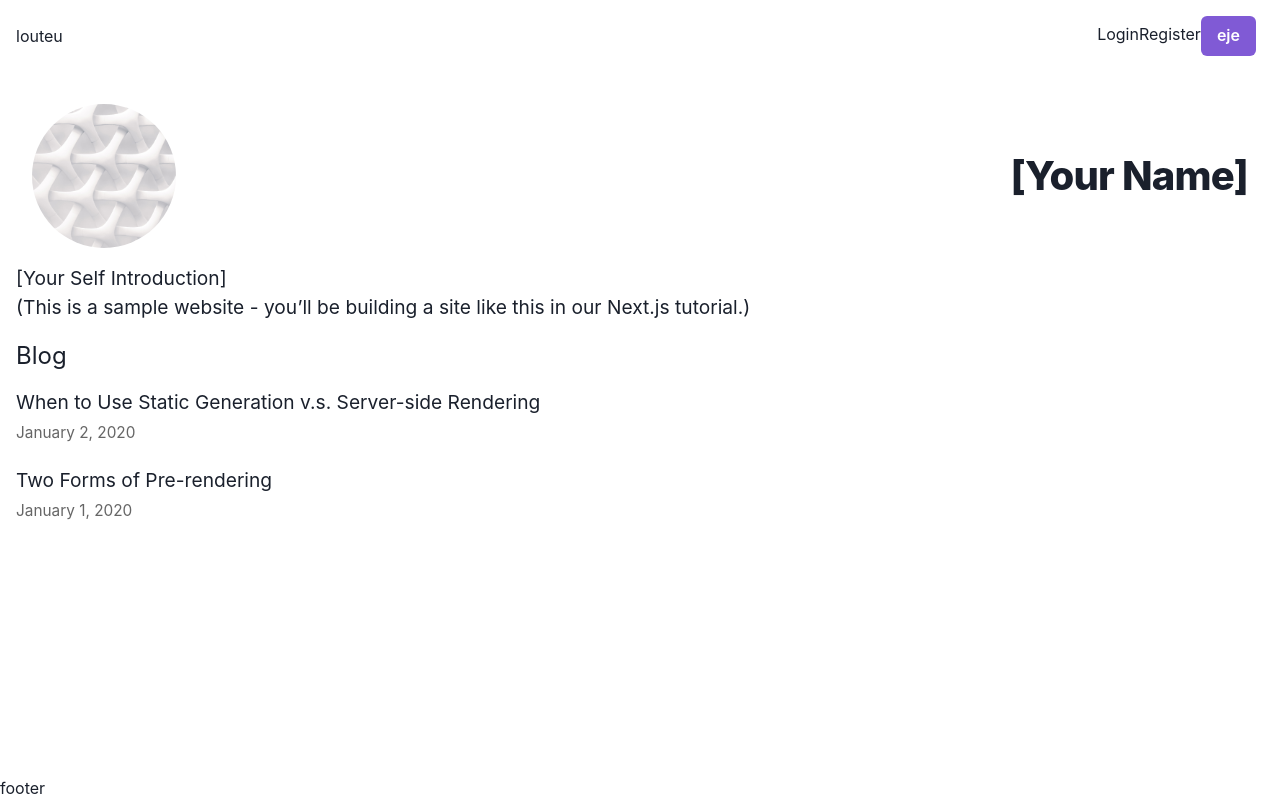
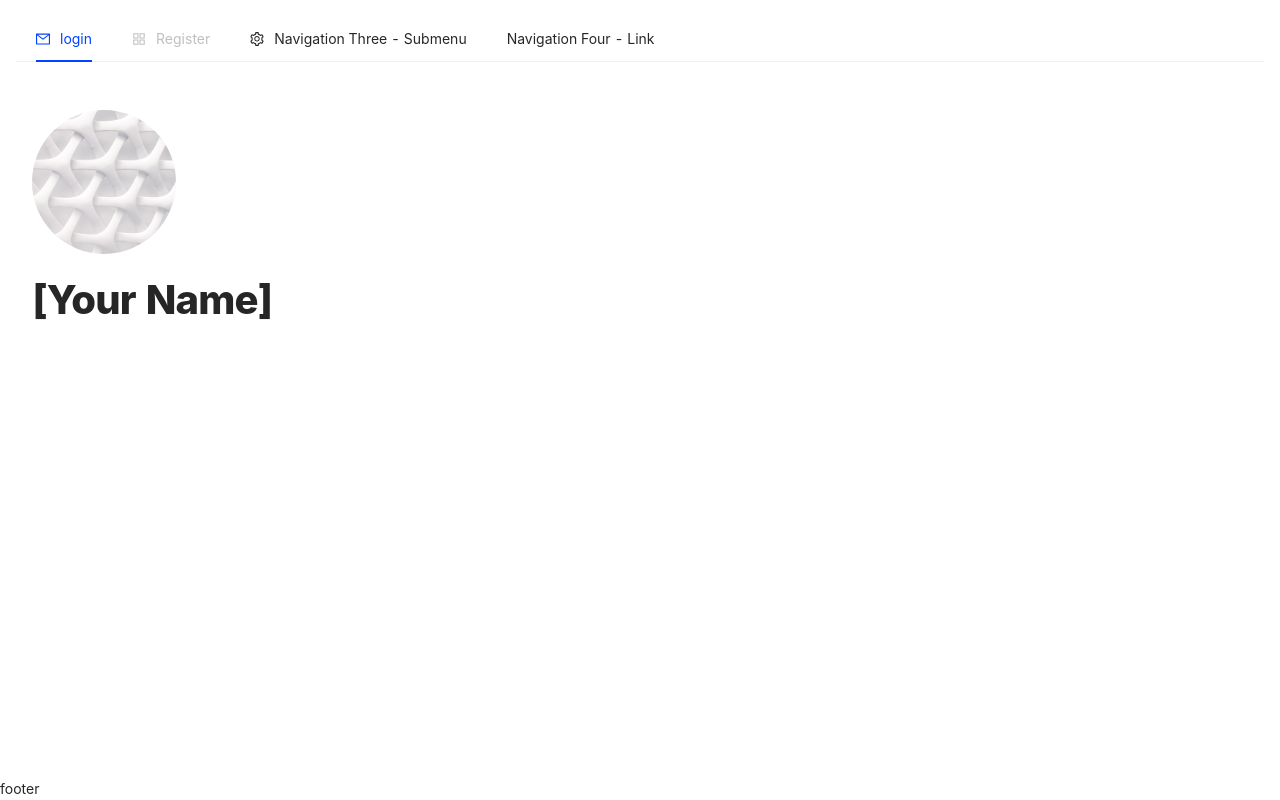
Before and after one commit to DaniCastel/louteu, a Next.js app: page / in a window 1280 px wide. Built offline with nearby package versions, Linux system fonts and the light colour scheme; a small style sheet from the web is missing.

Commit message:
ant design with variables

```diff
--- /dev/null
+++ b/babelrc.js
@@ -0,0 +1,4 @@
+module.exports = {
+  presets: [["next/babel"]],
+  plugins: [["import", { libraryName: "antd", style: true }]],
+};
--- a/components/layout/layout.module.scss
+++ b/components/layout/layout.module.scss
@@ -4,9 +4,6 @@
 }
 
 .header {
-  display: flex;
-  align-items: center;
-  justify-content: space-between;
   background-color: white;
   padding: 1rem;
 }
--- a/components/layout/layout.tsx
+++ b/components/layout/layout.tsx
@@ -1,26 +1,22 @@
+import { useState } from "react";
 import Head from "next/head";
 import Image from "next/image";
 import Link from "next/link";
-import { Box } from "@chakra-ui/react";
 import Router from "next/router";
+
+import { Menu, Button } from "antd";
+import {
+  MailOutlined,
+  AppstoreOutlined,
+  SettingOutlined,
+} from "@ant-design/icons";
+
 import NProgress from "nprogress";
 
 import styles from "./layout.module.scss";
 import utilStyles from "../styles/utils.module.scss";
 
-import {
-  Menu,
-  MenuButton,
-  MenuList,
-  MenuItem,
-  MenuItemOption,
-  MenuGroup,
-  MenuOptionGroup,
-  MenuIcon,
-  MenuCommand,
-  MenuDivider,
-  Button,
-} from "@chakra-ui/react";
+const { SubMenu } = Menu;
 
 let timer: ReturnType<typeof setTimeout>;
 let state: string;
@@ -66,8 +62,17 @@ export default function Layout({
   children: React.ReactNode;
   home?: boolean;
 }) {
+  const [state, setState] = useState({
+    current: "mail",
+  });
+
+  const handleClick = (e: { key: any }) => {
+    console.log("click ", e);
+    setState({ current: e.key });
+  };
+
   return (
-    <Box className={styles.container}>
+    <div className={styles.container}>
       <Head>
         <link rel="icon" href="/favicon.ico" />
         <meta
@@ -88,35 +93,48 @@ export default function Layout({
         />
       </Head>
       <header className={styles.header}>
-        louteu
-        <div>
+        <Menu
+          onClick={handleClick}
+          selectedKeys={[state.current]}
+          mode="horizontal"
+        >
+          <Menu.Item key="mail" icon={<MailOutlined />}>
             <Link href={"/login"}>
-            <a>Login</a>
+              <a>login</a>
             </Link>
+          </Menu.Item>
+          <Menu.Item key="app" disabled icon={<AppstoreOutlined />}>
             <Link href={"/register"}>
               <a>Register</a>
             </Link>
-          <Button as={Button} mr={2}>
-            eje
-          </Button>
-          <Menu isLazy>
-            {/* <MenuButton as={Button}>Profile</MenuButton> */}
-            <MenuList id="1">
-              <MenuGroup title="Profile">
-                <MenuItem>My Account</MenuItem>
-                <MenuItem>Payments </MenuItem>
-              </MenuGroup>
-              <MenuDivider />
-              <MenuGroup title="Help">
-                <MenuItem>Docs</MenuItem>
-                <MenuItem>FAQ</MenuItem>
-              </MenuGroup>
-            </MenuList>
+          </Menu.Item>
+          <SubMenu
+            key="SubMenu"
+            icon={<SettingOutlined />}
+            title="Navigation Three - Submenu"
+          >
+            <Menu.ItemGroup title="Item 1">
+              <Menu.Item key="setting:1">Option 1</Menu.Item>
+              <Menu.Item key="setting:2">Option 2</Menu.Item>
+            </Menu.ItemGroup>
+            <Menu.ItemGroup title="Item 2">
+              <Menu.Item key="setting:3">Option 3</Menu.Item>
+              <Menu.Item key="setting:4">Option 4</Menu.Item>
+            </Menu.ItemGroup>
+          </SubMenu>
+          <Menu.Item key="alipay">
+            <a
+              href="https://ant.design"
+              target="_blank"
+              rel="noopener noreferrer"
+            >
+              Navigation Four - Link
+            </a>
+          </Menu.Item>
         </Menu>
-        </div>
       </header>
       <main className={styles.children}>{children}</main>
       <footer>footer</footer>
-    </Box>
+    </div>
   );
 }
--- a/lib/posts.tsx
+++ b/lib/posts.tsx
@@ -1,7 +1,7 @@
 import fs from "fs";
 import path from "path";
 import matter from "gray-matter";
-import { remark } from "remark";
+import remark from "remark";
 import html from "remark-html";
 
 const postsDirectory = path.join(process.cwd(), "posts");
--- a/next.config.js
+++ b/next.config.js
@@ -1,4 +1,26 @@
 /** @type {import('next').NextConfig} */
-module.exports = {
+
+const withAntdLess = require("next-plugin-antd-less");
+
+module.exports = withAntdLess({
+  // optional: you can modify antd less variables directly here
+  // modifyVars: { "@primary-color": "#04f" },
+  // Or better still you can specify a path to a file
+  lessVarsFilePath: "./styles/variables.less",
+  // optional
+  lessVarsFilePathAppendToEndOfContent: false,
+  // optional https://github.com/webpack-contrib/css-loader#object
+  cssLoaderOptions: {},
+
+  // Other Config Here...
+
+  webpack(config) {
+    return config;
+  },
+
+  // ONLY for Next.js 10, if you use Next.js 11, delete this block
+  future: {
+    webpack5: true,
+  },
   reactStrictMode: true,
-}
+});
--- a/pages/_app.tsx
+++ b/pages/_app.tsx
@@ -1,10 +1,10 @@
-import { ChakraProvider, withDefaultColorScheme } from "@chakra-ui/react";
-import { extendTheme } from "@chakra-ui/react";
-
 import "../styles/globals.scss";
 import type { AppProps } from "next/app";
 
 import Layout from "components/layout/layout";
+
+import "antd/dist/antd.css";
+require("../styles/variables.less");
 
 // Extend the theme to include custom colors, fonts, etc
 const colors = {
@@ -14,21 +14,12 @@ const colors = {
     700: "#2a69ac",
   },
 };
-const theme = extendTheme(
-  {
-    colors,
-    initialColorMode: "light",
-  },
-  withDefaultColorScheme({ colorScheme: "purple" })
-);
 
 function MyApp({ Component, pageProps }: AppProps) {
   return (
-    <ChakraProvider theme={theme}>
-      <Layout>
-        <Component {...pageProps} />
-      </Layout>
-    </ChakraProvider>
+    <Layout>
+      <Component {...pageProps} />
+    </Layout>
   );
 }
 export default MyApp;
--- a/pages/index.tsx
+++ b/pages/index.tsx
@@ -17,7 +17,7 @@ export default function Home({
 }) {
   return (
     <Layout home>
-      <Head>
+      {/* <Head>
         <title>{siteTitle}</title>
       </Head>
       <section className={utilStyles.headingMd}>
@@ -42,7 +42,7 @@ export default function Home({
             </li>
           ))}
         </ul>
-      </section>
+      </section> */}
     </Layout>
   );
 }
--- /dev/null
+++ b/styles/variables.less
@@ -0,0 +1,4 @@
+@import "~antd/lib/style/themes/default.less";
+@import "~antd/dist/antd.less"; // Import Ant Design styles
+
+@primary-color: #750996; // change antd primary-color
```
Also changed, not shown: package.json (+8 -8 lines), pages/login.tsx (+7 -1 lines), 1 other file (tests, documents, lock files or other folders). Lines whose indentation alone changed are shown as unchanged.
